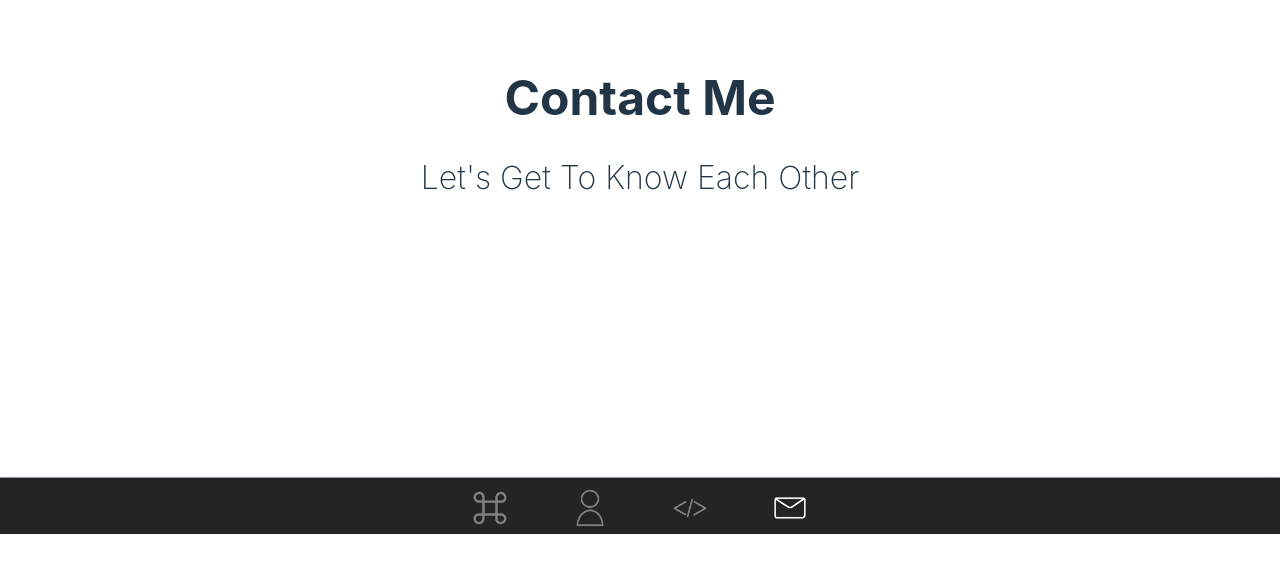
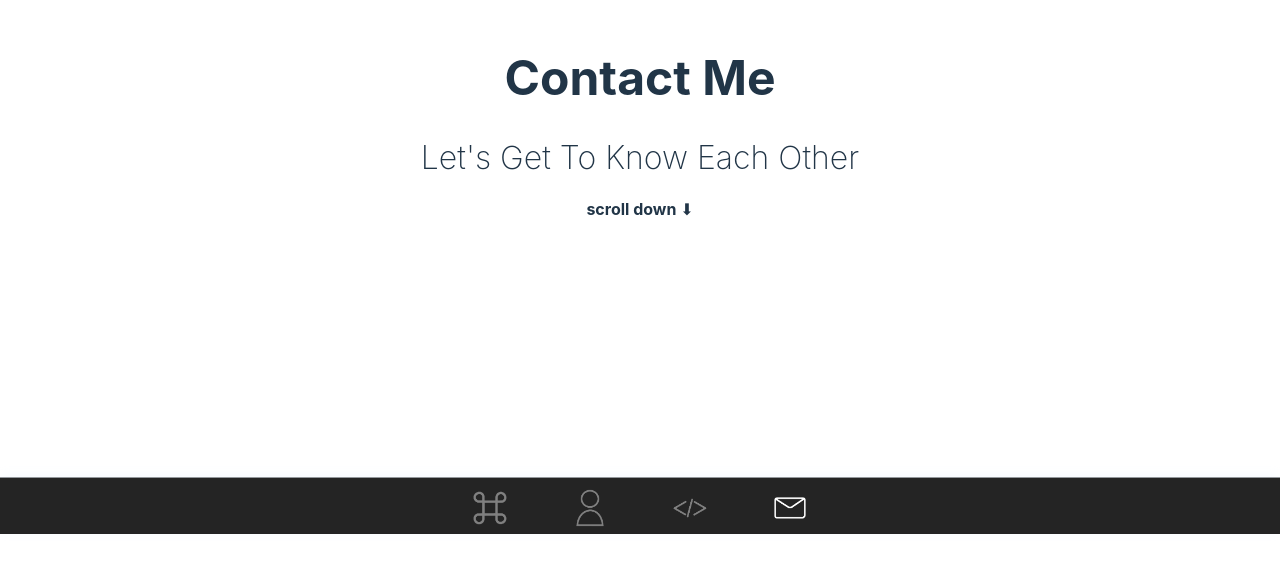
Before and after one commit to NireepV/my_website, a React (Vite) app: page /ContactMe in a window 1280 px wide. Shown: the part 266-838 px from the top of the page. Built offline with nearby package versions, Linux system fonts and the light colour scheme.

Commit message:
added text saying to scroll down

```diff
--- a/src/pages/AboutMe.jsx
+++ b/src/pages/AboutMe.jsx
@@ -31,8 +31,9 @@ const AboutMe = () =>{
   return (
     <div className='primDiv'>
       <div className='head'>
-        <h2 className={`centeredText ${scrollPosition > 50 ? 'small' : 'large'}`}>About Me</h2>
-        <h3 className={`centeredText ${scrollPosition > 50 ? 'small2' : 'large2'}`}>A Few Things You Should Know...</h3>
+        <h2 className={`centeredTextA ${scrollPosition > 50 ? 'small' : 'large'}`}>About Me</h2>
+        <h3 className={`centeredTextA ${scrollPosition > 50 ? 'small2' : 'large2'}`}>A Few Things You Should Know...</h3>
+        <h4 className={`scrollText ${scrollPosition > 50 ? 'hidden' : 'visible'}`}>scroll down &#11015;</h4>
       </div>
 
       <div className={`bodyA ${scrollPosition > 50 ? 'visible' : 'hidden'}`}>
--- a/src/pages/ContactMe.jsx
+++ b/src/pages/ContactMe.jsx
@@ -44,8 +44,9 @@ const ContactMe = () =>{
     <div className='primDiv'>
       <ToastContainer />
       <div className='head'>
-        <h2 className={`centeredText ${scrollPosition > 50 ? 'small' : 'large'}`}>Contact Me</h2>
-        <h3 className={`centeredText ${scrollPosition > 50 ? 'small2' : 'large2'}`}>Let's Get To Know Each Other</h3>
+        <h2 className={`centeredTextC ${scrollPosition > 50 ? 'small' : 'large'}`}>Contact Me</h2>
+        <h3 className={`centeredTextC ${scrollPosition > 50 ? 'small2' : 'large2'}`}>Let's Get To Know Each Other</h3>
+        <h4 className={`scrollText ${scrollPosition > 50 ? 'hidden' : 'visible'}`}>scroll down &#11015;</h4>
       </div>
 
       <div className={`bodyC ${scrollPosition > 50 ? 'visible' : 'hidden'}`}>
--- a/src/pages/style/AboutMe.css
+++ b/src/pages/style/AboutMe.css
@@ -11,11 +11,11 @@
     justify-content: center;
 }
 
-h2.centeredText {
+h2.centeredTextA {
     padding-top: 20px;
 }
 
-h3.centeredText {
+h3.centeredTextA {
     font-weight: 200;
 }
 
@@ -37,39 +37,36 @@ p.centeredText {
     margin-bottom: 20px; /* Optional: Adds some space below each section */
 }
 
-
-
-
 .bodyA {
     transition: opacity 0.3s ease-in-out;
 }
 
-.centeredText {
+.centeredTextA {
     text-align: center;
     margin-top: 20px; /* Adjust this value as needed */
 }
 
-.centeredText.large {
+.centeredTextA.large {
     margin-bottom: 0;
     font-size: 3em; /* Adjust this value as needed */
     transition: font-size 0.3s ease-in-out;
 }
 
-.centeredText.small {
+.centeredTextA.small {
     margin-bottom: 0;
     font-size: 2em; /* Adjust this value as needed */
     transition: font-size 0.3s ease-in-out;
 }
 
-.centeredText.large2 {
-    margin-bottom: 30px;
+.centeredTextA.large2 {
+    margin-bottom: 15px;
     font-size: 2em; /* Adjust this value as needed */
     transition: font-size 0.3s ease-in-out;
 }
 
-.centeredText.small2 {
+.centeredTextA.small2 {
     margin-top: 10px;
-    margin-bottom: 30px;
+    margin-bottom: 15px;
     font-size: 1.25em; /* Adjust this value as needed */
     transition: font-size 0.3s ease-in-out;
 }
@@ -83,3 +80,16 @@ p.centeredText {
     opacity: 1;
     padding-bottom: 20vh;
 }
+
+.scrollText {
+    margin: 0;
+    transition: opacity 0.3s ease-in-out;
+}
+
+.scrollText.hidden {
+    opacity: 0;
+}
+
+.scrollText.visible {
+    opacity: 1;
+}
--- a/src/pages/style/ContactMe.css
+++ b/src/pages/style/ContactMe.css
@@ -11,7 +11,7 @@
     transition: opacity 0.3s ease-in-out;
 }
 
-.centeredText {
+.centeredTextC {
     text-align: center;
     margin-top: 20px; /* Adjust this value as needed */
 }
@@ -63,28 +63,30 @@
     border-radius: 5px;
 }
 
-.centeredText.large {
+.centeredTextC.large {
     margin-bottom: 0;
     font-size: 3em; /* Adjust this value as needed */
     transition: font-size 0.3s ease-in-out;
 }
 
-.centeredText.small {
+.centeredTextC.small {
     margin-bottom: 0;
     font-size: 2em; /* Adjust this value as needed */
     transition: font-size 0.3s ease-in-out;
 }
 
-.centeredText.large2 {
-    margin-bottom: 30px;
+.centeredTextC.large2 {
+    margin-bottom: 15px;
     font-size: 2em; /* Adjust this value as needed */
+    font-weight: 200;
     transition: font-size 0.3s ease-in-out;
 }
 
-.centeredText.small2 {
+.centeredTextC.small2 {
     margin-top: 10px;
-    margin-bottom: 30px;
+    margin-bottom: 15px;
     font-size: 1.25em; /* Adjust this value as needed */
+    font-weight: 200;
     transition: font-size 0.3s ease-in-out;
 }
 
@@ -177,3 +179,16 @@ p.LTelement {
     transition: transform 0.3s ease-in-out;
     opacity: 1;
 }
+
+.scrollText {
+    margin: 0;
+    transition: opacity 0.3s ease-in-out;
+}
+
+.scrollText.hidden {
+    opacity: 0;
+}
+
+.scrollText.visible {
+    opacity: 1;
+}
```
